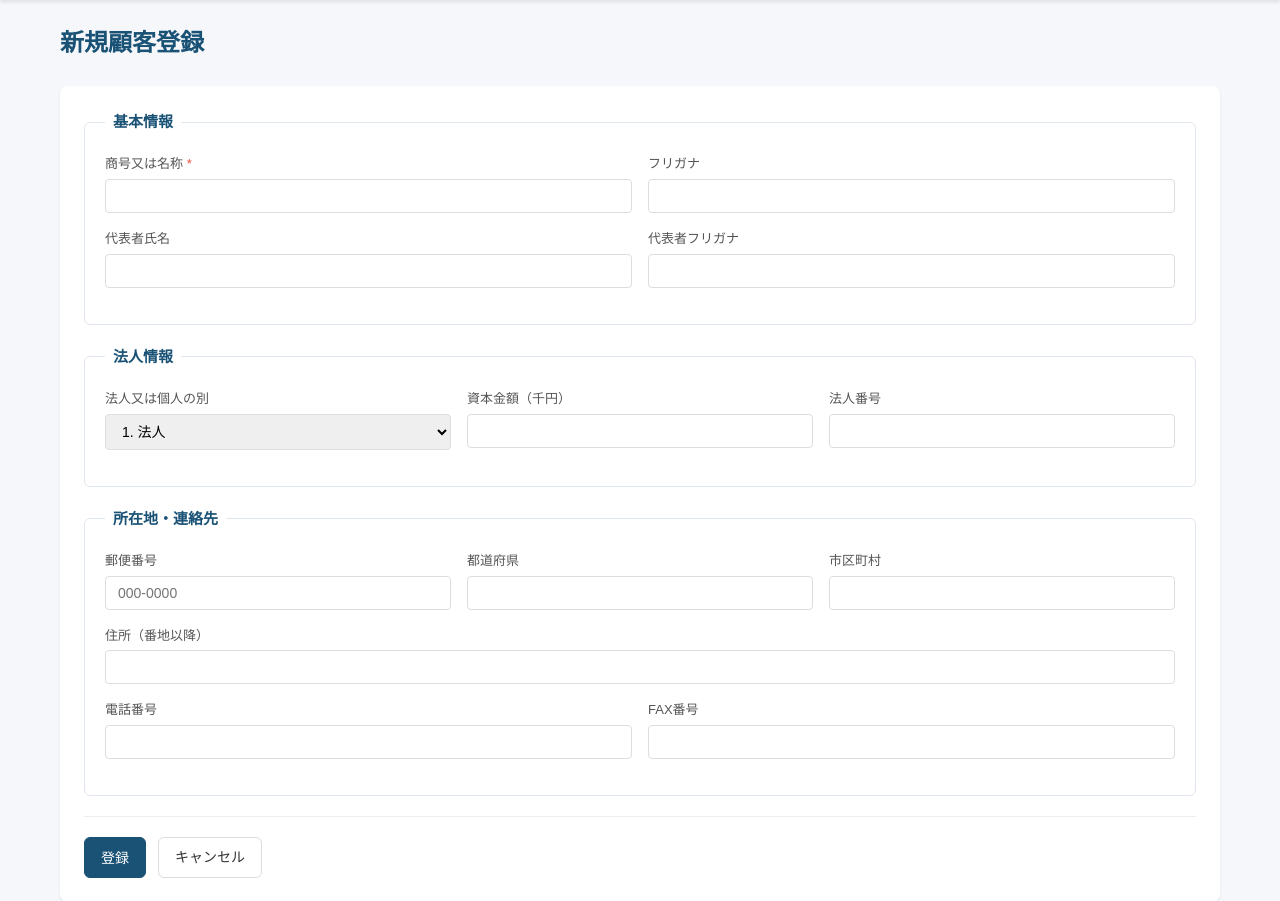
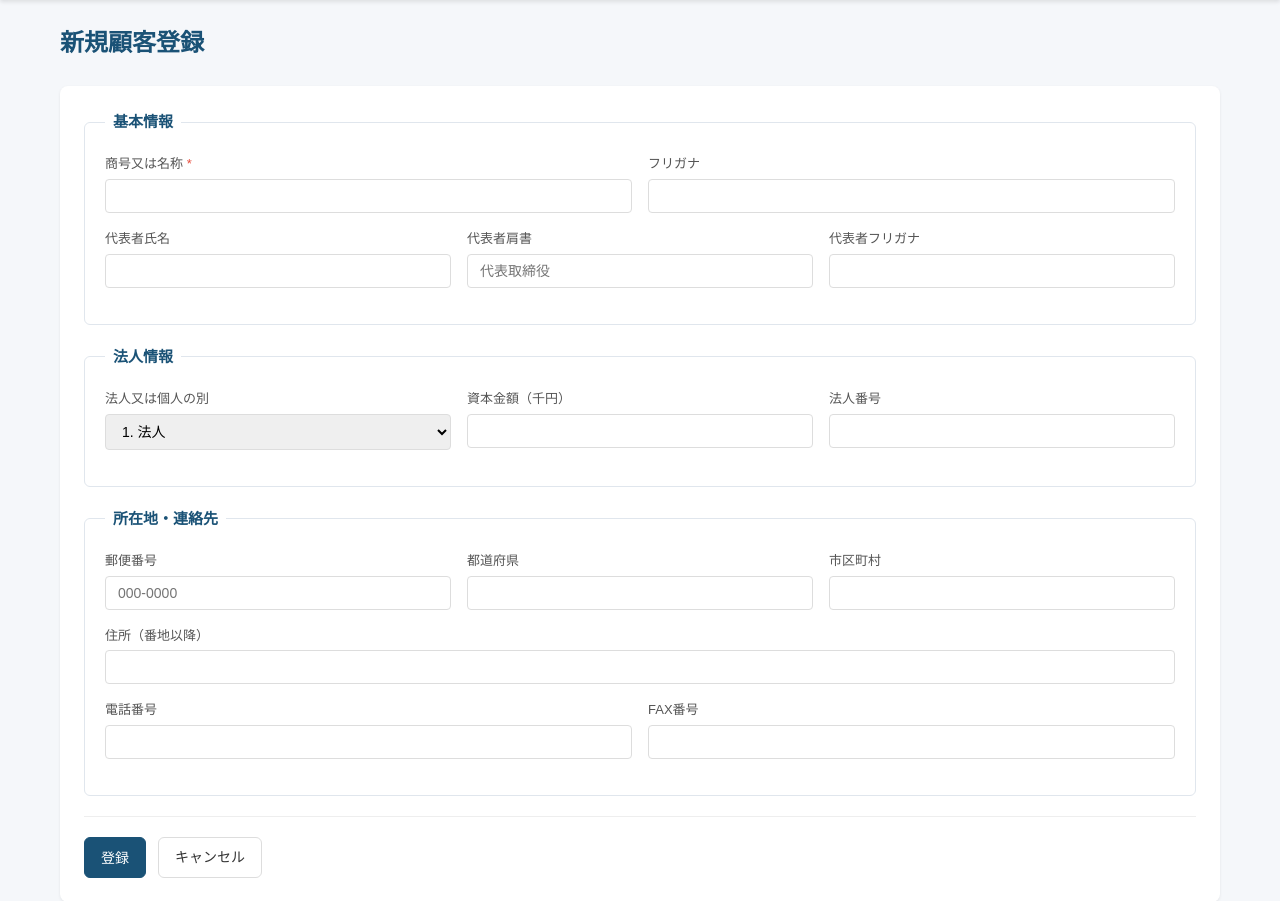
Before and after one commit to sakuragi1940596/claude1, a Flask app: page /customers/new in a window 1280 px wide. Shown: the part 56-957 px from the top of the page. Run offline with Flask 3, Linux system fonts and the light colour scheme.

Commit message:
Update customer_form.html

```diff
--- a/templates/customer_form.html
+++ b/templates/customer_form.html
@@ -16,10 +16,14 @@
                 <input type="text" name="name_kana" value="{{ customer['name_kana'] if customer else '' }}">
             </div>
         </div>
-        <div class="form-row">
+              <div class="form-row">
             <div class="form-group">
                 <label>代表者氏名</label>
                 <input type="text" name="representative" value="{{ customer['representative'] if customer else '' }}">
+            </div>
+            <div class="form-group">
+                <label>代表者肩書</label>
+                <input type="text" name="representative_title" value="{{ customer['representative_title'] if customer else '' }}" placeholder="代表取締役">
             </div>
             <div class="form-group">
                 <label>代表者フリガナ</label>
```
